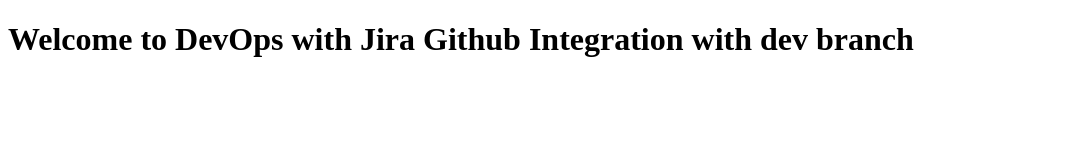
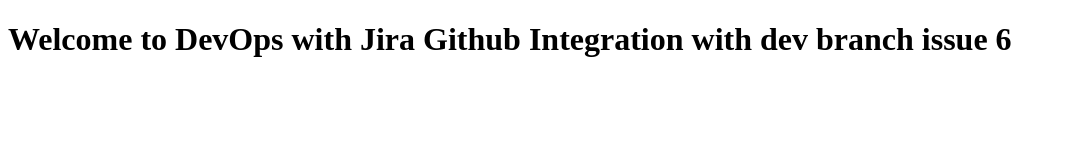
Before and after one commit to KunalNK/ci-cd-project, a plain HTML site: page index.html in a window 1280 px wide. Shown: the whole page, without its empty margins (0-1066 px from the left). Drawn offline with Linux system fonts and the light colour scheme.

Commit message:
TEST-6 #comment modified index.html

```diff
--- a/index.html
+++ b/index.html
@@ -4,6 +4,6 @@
 DevOps
     </title>
     <body>
-        <h1>Welcome to DevOps with Jira Github Integration with dev branch</h1>
+        <h1>Welcome to DevOps with Jira Github Integration with dev branch issue 6</h1>
     </body>
 </html>
```
